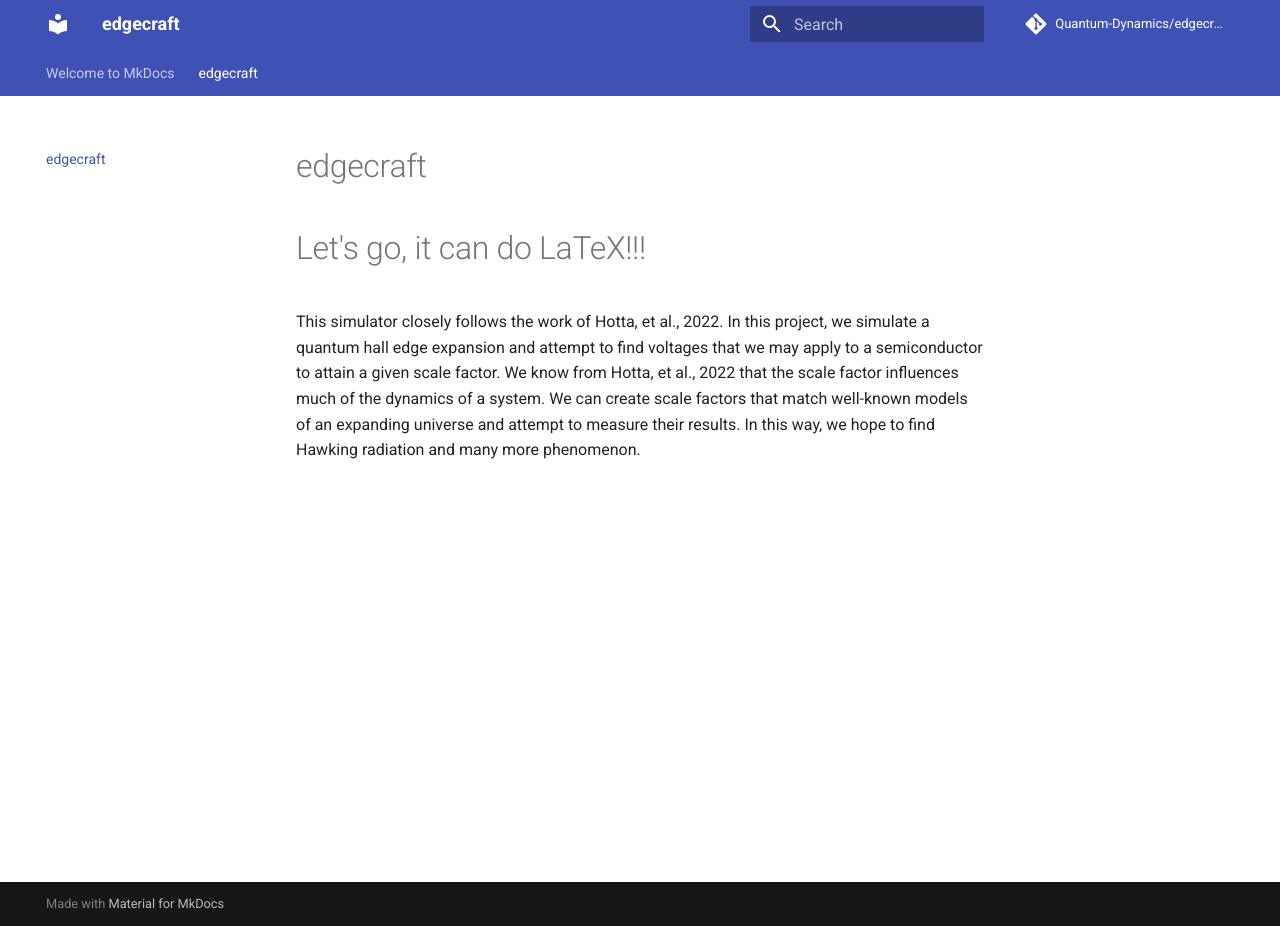
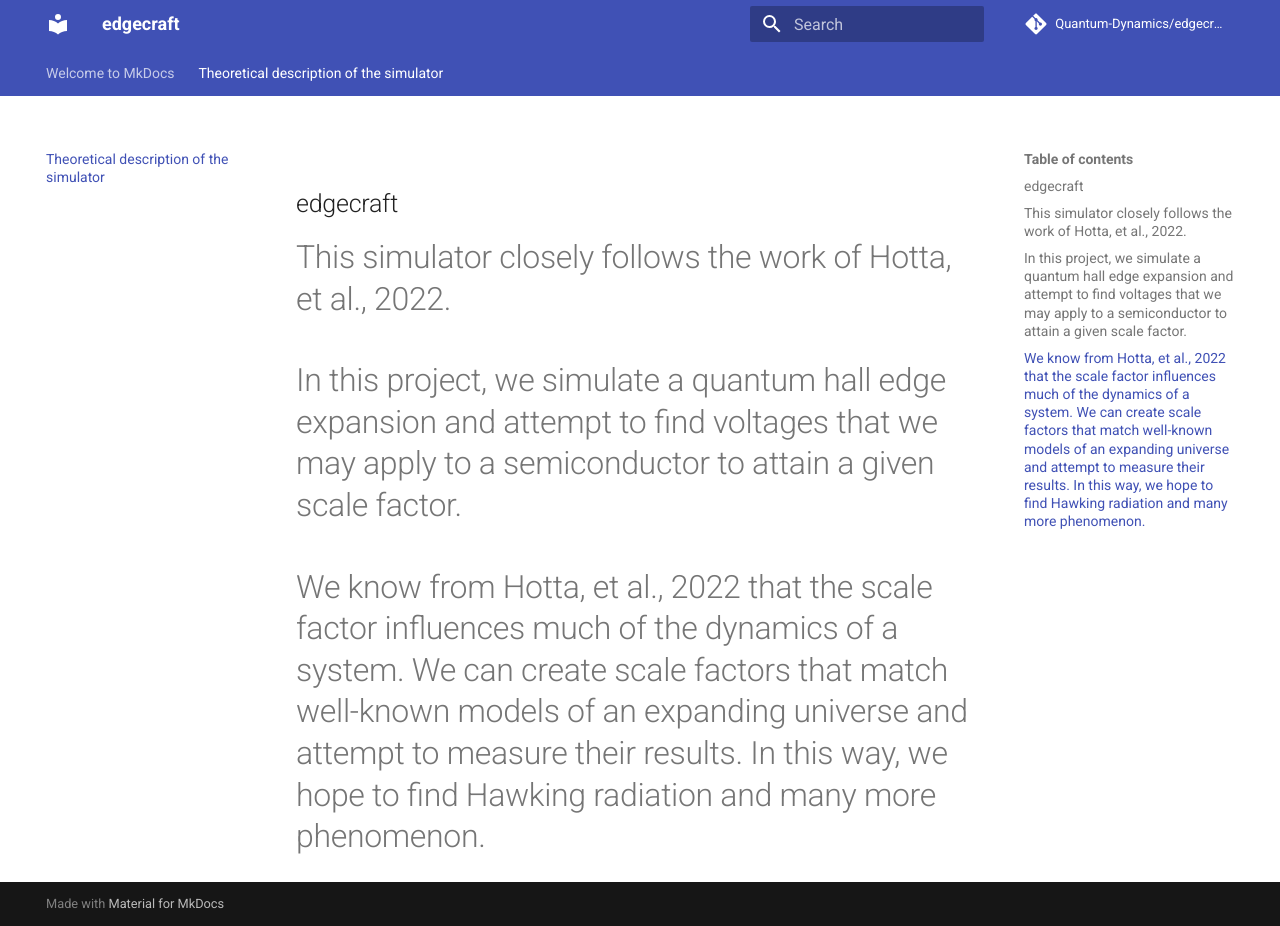
Before and after one commit to Quantum-Dynamics/edgecraft, an MkDocs documentation site: the page built from docs/Theoretical_description_of_the_simulator.md, in a window 1280 px wide and 926 px high. Built offline with MkDocs 1.6.1 and Material for MkDocs 9.7.7, drawn with Linux system fonts in a browser that asks for light colours; comment, search, counter and statistics services are not loaded.

Commit message:
Seeing how it looks again

```diff
--- a/docs/Theoretical_description_of_the_simulator.md
+++ b/docs/Theoretical_description_of_the_simulator.md
@@ -1,6 +1,5 @@
-# edgecraft
-# Let's go, it can do LaTeX!!!
+## edgecraft
 
-This simulator closely follows the work of Hotta, et al., 2022.
-In this project, we simulate a quantum hall edge expansion and attempt to find voltages that we may apply to a semiconductor to attain a given scale factor.
-We know from Hotta, et al., 2022 that the scale factor influences much of the dynamics of a system. We can create scale factors that match well-known models of an expanding universe and attempt to measure their results. In this way, we hope to find Hawking radiation and many more phenomenon.
+# This simulator closely follows the work of Hotta, et al., 2022.
+# In this project, we simulate a quantum hall edge expansion and attempt to find voltages that we may apply to a semiconductor to attain a given scale factor.
+# We know from Hotta, et al., 2022 that the scale factor influences much of the dynamics of a system. We can create scale factors that match well-known models of an expanding universe and attempt to measure their results. In this way, we hope to find Hawking radiation and many more phenomenon.
```
